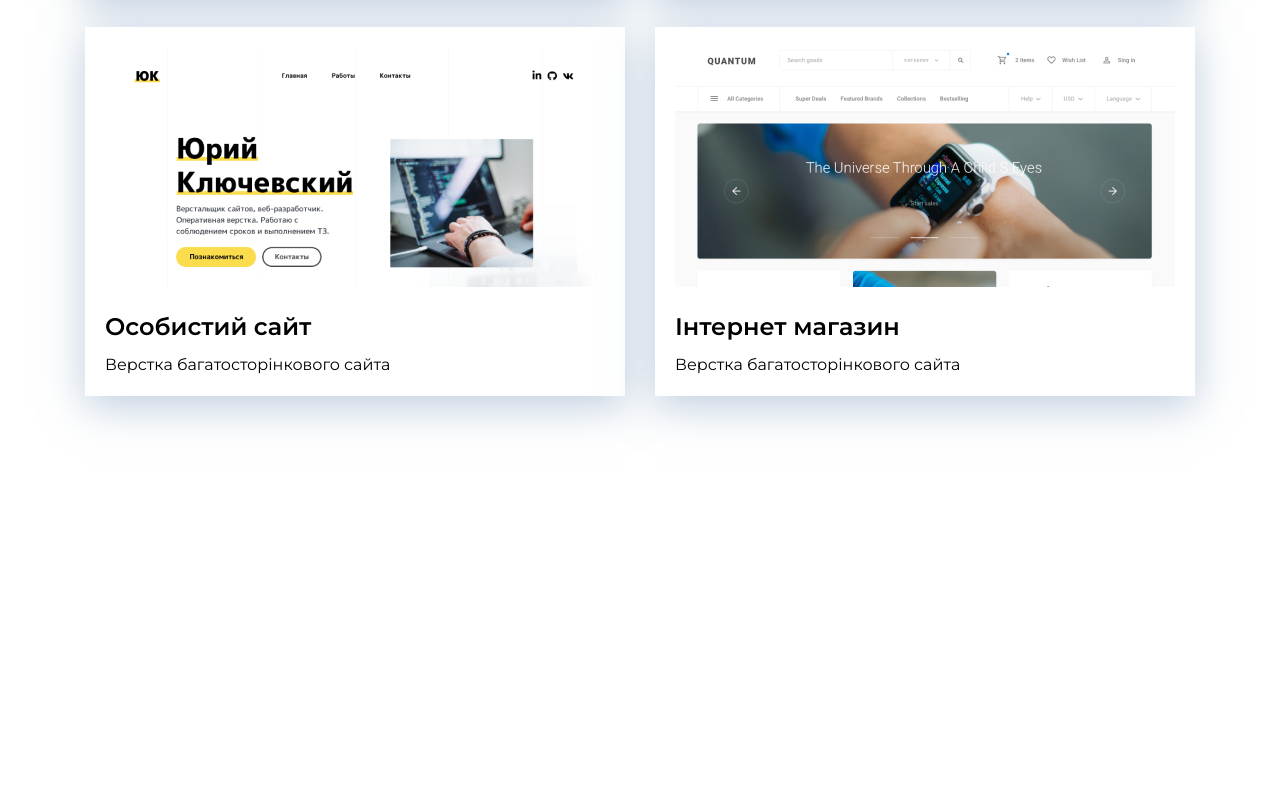
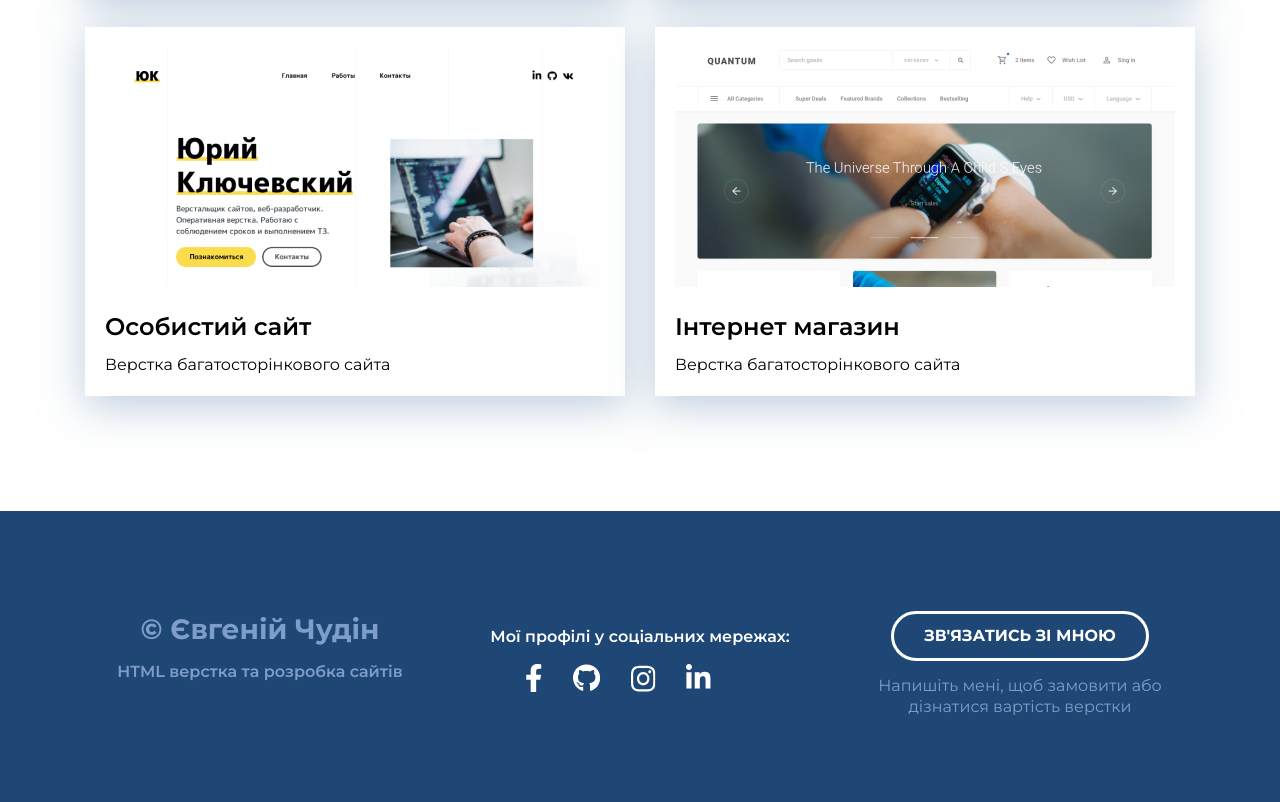
Before and after one commit to Yevgeniy-web/Portfolio-sample, a plain HTML site: page index.html in a window 1280 px wide. Shown: the part 1382-2184 px from the top of the page. Before the commit the page ends 1893 px from the top, so only its background shows below. Drawn offline with Linux system fonts and the light colour scheme.

Commit message:
add footer

```diff
--- a/index.html
+++ b/index.html
@@ -14,7 +14,7 @@
         <h1 class="header-title">Євгеній Чудін</h1>
         <p class="header-subtitle">фрилансер, веб-розробник,<br> створення сайтів</p>
         <div class="header-arrow">
-            <a href="#portfolio"><img src="./img/chevron-down.svg" alt="arrow"></a>
+            <a class="arrow" href="#portfolio"><img src="./img/chevron-down.svg" alt="arrow"></a>
         </div>
     </header>
     <div id="portfolio" class="portfolio">
@@ -45,5 +45,28 @@
 
         </div>
     </div>
+    <div class="footer">
+        <div class="container">
+            <div class="footer-row">
+                <div class="footer-copyright footer-col">
+                    <div class="footer-copyright-name">© Євгеній Чудін</div>
+                    <p>HTML верстка та розробка сайтів</p>
+                </div>
+                <div class="footer-icons footer-col">
+                    <p>Мої профілі у соціальних мережах:</p>
+                    <div class="footer-icons-row">
+                        <a href="#"><img src="/img/icons_footer/facebook.svg" alt="Facebook"></a>
+                        <a href="#"><img src="/img/icons_footer/github.svg" alt="github"></a>
+                        <a href="#"><img src="/img/icons_footer/instagram.svg" alt="instagram"></a>
+                        <a href="#"><img src="/img/icons_footer/linkedin.svg" alt="linkedin"></a>
+                    </div>
+                </div>
+                <div class="footer-contacts footer-col">
+                    <a href="https://t.me/raidencooper1" class="footer-button">Зв'язатись зі мною</a>
+                    <p>Напишіть мені, щоб замовити або дізнатися вартість верстки</p>
+                </div>
+            </div>
+        </div>
+    </div>
 </body>
 </html>
--- a/style.css
+++ b/style.css
@@ -52,7 +52,6 @@ body {
  bottom: 30px;
  left: 50%;
  transform: translate(-50%, 0);
-
 }
 /* #endregion */
 /* #region portfolio */
@@ -68,12 +67,13 @@ body {
  margin: 0;
  margin-bottom: 70px;
 }
-/* #endregion */
 .portfolio-cards-wrapper {
  display: flex;
  flex-wrap: wrap;
  justify-content: space-between;
 }
+/* #endregion */
+/* #region card */
 .card {
  margin-bottom: 30px;
  background-color: #fff;
@@ -101,3 +101,71 @@ body {
  color: #000;
  margin: 0;
 }
+/* #endregion */
+/* #region footer */
+.footer {
+ color: #fff;
+ background: #1E4776;
+ padding: 100px 0 70px 0;
+}
+.footer-row {
+ display: flex;
+ justify-content: space-between;
+}
+.footer-col {
+ width: 350px;
+}
+.footer-copyright {
+ color: #7E9EC9;
+ line-height: 1.3;
+ text-align: center;
+}
+.footer-copyright-name {
+ font-size: 28px;
+ font-weight: 700;
+ margin-bottom: 15px;
+}
+.footer-copyright p {
+ margin: 0;
+ margin-bottom: 15px;
+ font-size: 16px;
+ font-weight: 600;
+}
+.footer-icons p {
+ font-size: 16px;
+ font-weight: 600;
+ line-height: 130%;
+ text-align: center;
+}
+.footer-icons-row {
+ display: flex;
+ justify-content: start;
+ margin-left: 60px;
+}
+.footer-icons-row a + * {
+ margin-left: 30px;
+}
+.footer-contacts {
+ align-items: center;
+ text-align: center;
+}
+.footer-contacts p {
+ margin: 15px 0;
+ font-size: 16px;
+ font-weight: 400;
+ line-height: 130%;
+ color: #7E9EC9;
+}
+.footer-button {
+ font-size: 16px;
+ font-weight: 700;
+ text-transform: uppercase;
+ text-decoration: none;
+ height: 50px;
+ display: inline-block;
+ border-radius: 50px;
+ border: 3px solid #FFF;
+ color: white;
+ padding: 12px 30px 15px 30px;
+}
+/* #endregion */
```
Also changed, not shown: img/icons_footer/facebook.svg (added), img/icons_footer/github.svg (added), img/icons_footer/instagram.svg (added), img/icons_footer/linkedin.svg (added).
